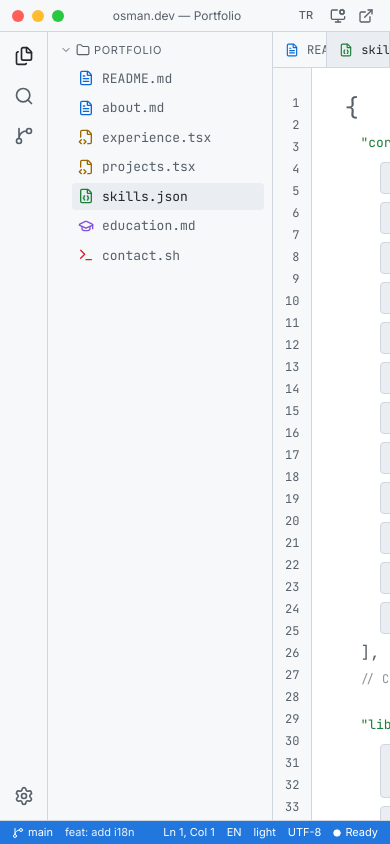
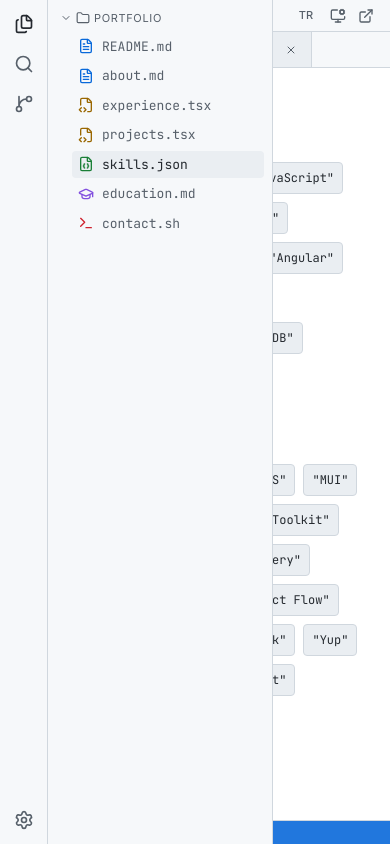
Before and after one commit to osmandayi/portfolio-v2, a Next.js app: page /en/skills in a window 390 px wide. Built offline with nearby package versions, Linux system fonts and the light colour scheme.

Commit message:
feat: responsive fallback for sidebar/status/terminal

```diff
--- a/src/components/ide/Sidebar.tsx
+++ b/src/components/ide/Sidebar.tsx
@@ -7,7 +7,7 @@ import { FileTree } from "./FileTree";
 export function Sidebar() {
   const t = useTranslations("chrome");
   return (
-    <aside className="flex h-full shrink-0 border-r border-border bg-panel">
+    <aside className="absolute inset-y-0 left-0 z-20 flex h-full shrink-0 border-r border-border bg-panel md:relative">
       <nav className="flex w-12 flex-col items-center gap-2 border-r border-border bg-panel py-2">
         <button
           aria-label={t("sidebarExplorer")}
--- a/src/components/ide/StatusBar.tsx
+++ b/src/components/ide/StatusBar.tsx
@@ -16,7 +16,7 @@ export function StatusBar() {
 
   return (
     <footer className="flex h-6 shrink-0 items-center justify-between border-t border-border bg-accent/90 px-3 text-[11px] text-white dark:bg-accent/70">
-      <div className="flex items-center gap-3">
+      <div className="hidden items-center gap-3 md:flex">
         <span className="flex items-center gap-1">
           <GitBranch className="h-3 w-3" />
           {t("branch")}
@@ -24,7 +24,7 @@ export function StatusBar() {
         <span className="opacity-90">{t("commit")}</span>
       </div>
       <div className="flex items-center gap-3">
-        <span>Ln {ln}, Col {col}</span>
+        <span className="hidden md:inline">Ln {ln}, Col {col}</span>
         <span className="uppercase">{locale}</span>
         <span>{mounted && resolvedTheme === "dark" ? t("themeDark") : t("themeLight")}</span>
         <span>{t("encoding")}</span>
--- a/src/components/ide/Terminal.tsx
+++ b/src/components/ide/Terminal.tsx
@@ -65,7 +65,7 @@ export function Terminal() {
           animate={{ height: 240 }}
           exit={{ height: 0 }}
           transition={{ duration: 0.16 }}
-          className="shrink-0 overflow-hidden border-t border-border bg-panel"
+          className="hidden shrink-0 overflow-hidden border-t border-border bg-panel md:block"
           aria-label="Terminal"
         >
           <header className="flex h-7 items-center justify-between border-b border-border bg-panel-2 px-3 text-[11px] text-fg-muted">
```
